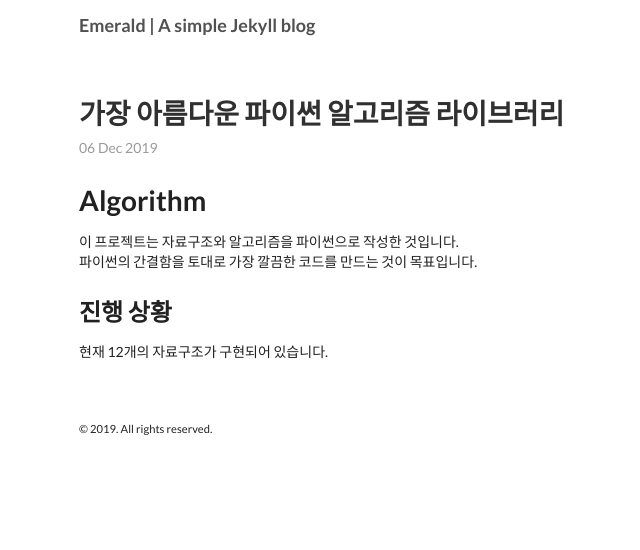
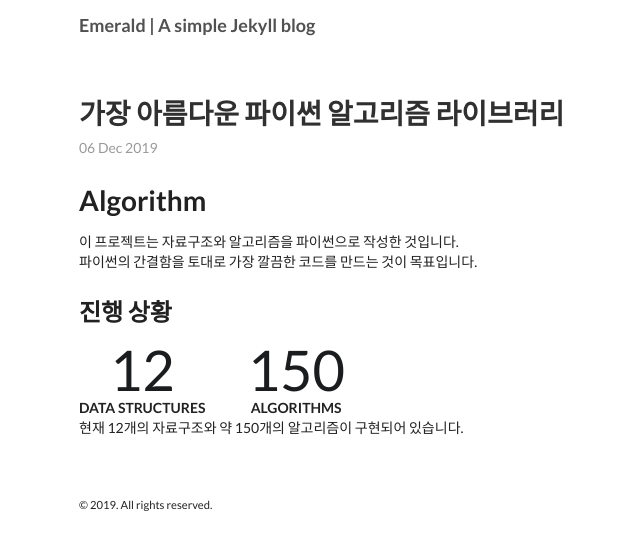
Before and after one commit to 19-2-SKKU-OSS/2019-2-OSS-L7, a Jekyll site: the page built from _posts/2019-12-06-introduction.html, in a window 1280 px wide. Shown: the top 550 px of the page, without its empty margins (316-956 px from the left). Built offline with Jekyll 4.4.1, drawn with Linux system fonts in a browser that asks for light colours; nearby versions of some CDN libraries.

Commit message:
[Edit] Edit process part

```diff
--- a/_posts/2019-12-06-introduction.html
+++ b/_posts/2019-12-06-introduction.html
@@ -10,7 +10,25 @@ title: 가장 아름다운 파이썬 알고리즘 라이브러리
         파이썬의 간결함을 토대로 가장 깔끔한 코드를 만드는 것이 목표입니다. <br>
     </p>
     <h2 class="ui header">진행 상황</h3>
+        <div class="ui statistics">
+            <div class="statistic">
+                <div class="value">
+                    12
+                </div>
+                <div class="label">
+                    Data Structures
+                </div>
+            </div>
+            <div class="statistic">
+                <div class="value">
+                    150
+                </div>
+                <div class="label">
+                    Algorithms
+                </div>
+            </div>
+        </div>
     <p>
-        현재 12개의 자료구조가 구현되어 있습니다. <br>
+        현재 12개의 자료구조와 약 150개의 알고리즘이 구현되어 있습니다. <br>
     </p>
 </body>
```
